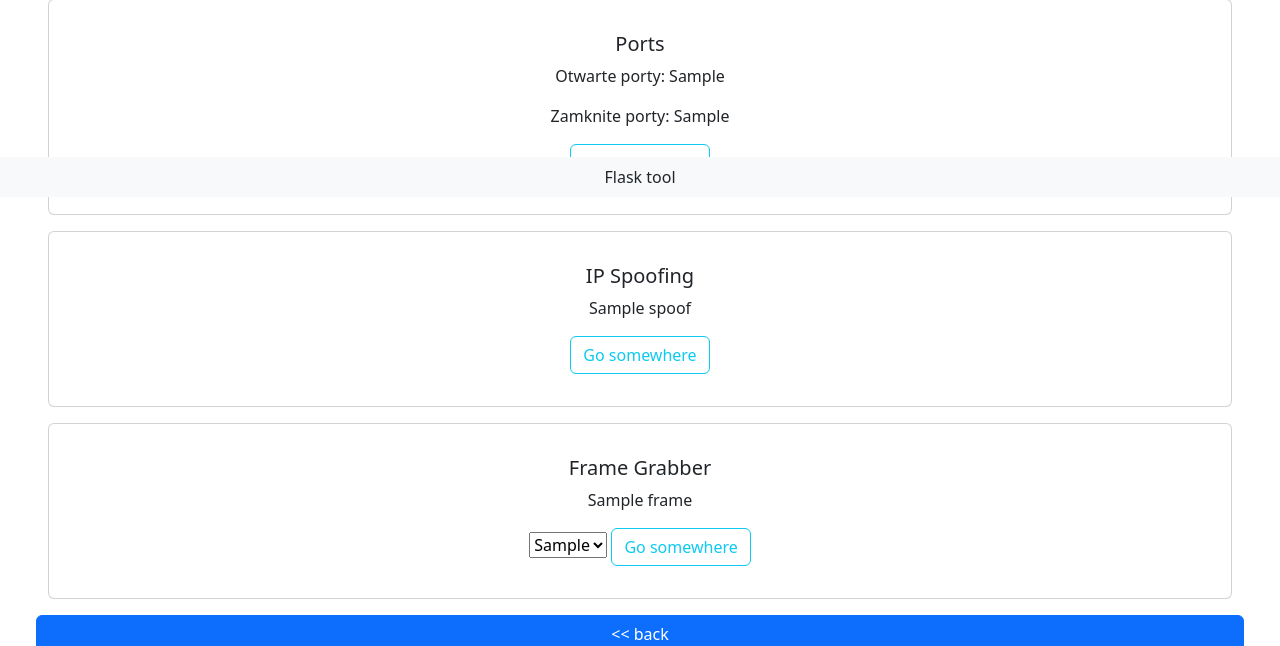
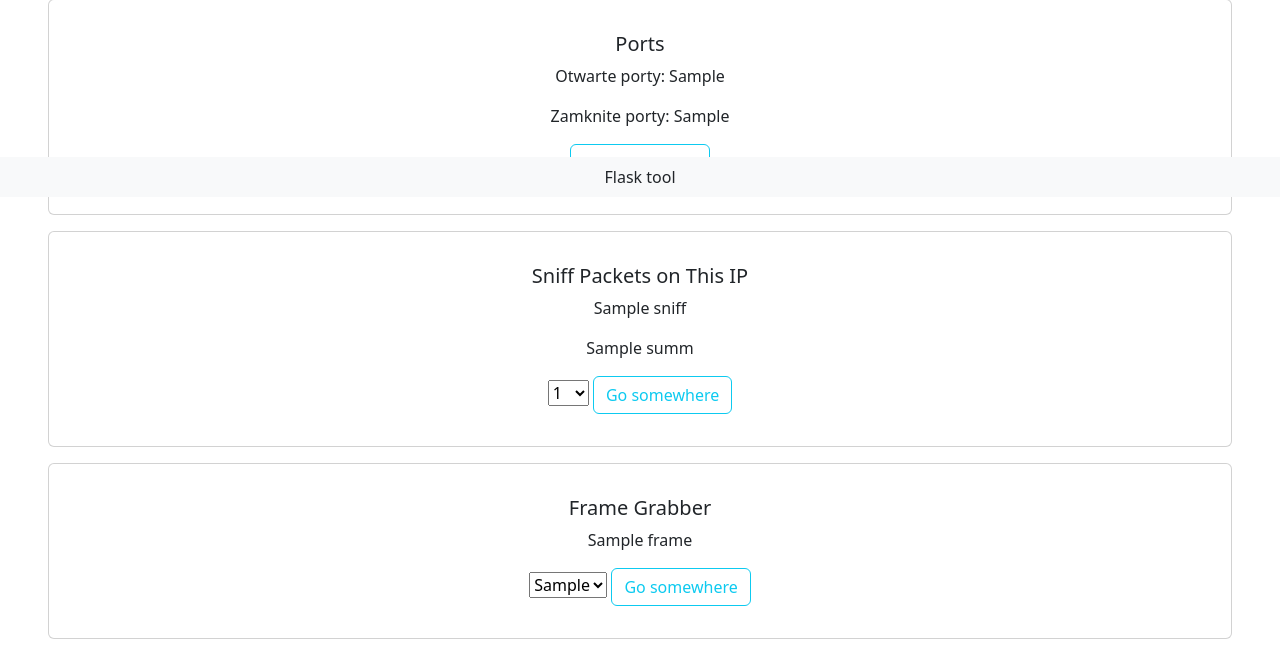
Before and after one commit to KulpinskiPatryk/NetworkToolFlask, a Flask app: template templates/actions.html in a window 1280 px wide. Shown: the part 603-1249 px from the top of the page. Run offline with Flask 2, Linux system fonts and the light colour scheme; the template is opened without the code that fills it: most values are stand-ins (such as "Sample title", 1, 10 or a date in 2020).

Commit message:
Update of sniff

```diff
--- a/main.py
+++ b/main.py
@@ -120,9 +120,12 @@ def ip_spoofing(ip_source, ip_destination):
 
 
 # snifffing packets
-def ip_sniff(ip_source):
-    pack_sniff = scapy.sniff(count=5, filter="host " + str(ip_source))
-    return pack_sniff
+def ip_sniff(ip_source, times):
+    pack_sniff = scapy.sniff(prn=lambda x:x.summary(), count=int(times), filter="host " + str(ip_source))
+    packets_more_information = []
+    for p in pack_sniff:
+        packets_more_information.append(p.mysummary())
+    return pack_sniff, packets_more_information
 
 
 # Flask
@@ -175,9 +178,11 @@ def actions(chosen_ip):
                     open_ports = "?"
                     closed_ports = "?"
                 try:
-                    spoof_list = s['spoof']
+                    sniff_list = s['sniff']
+                    sniff_summary = s['sniff_summary']
                 except KeyError:
-                    spoof_list = "?"
+                    sniff_list = "?"
+                    sniff_summary = "?"
                 try:
                     frame_list = s['frame']
                 except KeyError:
@@ -187,15 +192,15 @@ def actions(chosen_ip):
 
     return render('actions.html', title='Network Tool', chosen_ip=chosen_ip, chosen_mac=actions.chosen_mac
                   , chosen_vendor=chosen_vendor, ping=ping_list, o_ports=open_ports, c_ports=closed_ports,
-                  spoof=spoof_list, frame=frame_list)
+                  sniff=sniff_list, sniff_summary=sniff_summary, frame=frame_list)
 
 
 # Sprawdzenie ip online
 @app.route('/actions/check_vendor/', methods=['GET', 'POST'])
 def check_vendor_online():
     r = requests.get(api_url + actions.chosen_mac)
-    print(r.content.decode())
-    print(actions.chosen_mac)
+    # print(r.content.decode())
+    # print(actions.chosen_mac)
     value = r.content.decode()
     for s in scan_interface.scanned_output:
         if s['mac'] == actions.chosen_mac:
@@ -203,7 +208,6 @@ def check_vendor_online():
                 s['vendor'] = "Nie znaleziono w bazie danych"
             else:
                 s['vendor'] = r.content.decode()
-            chosen_ip = s['ip']
     return redirect(url_for('actions', chosen_ip=actions.chosen_ip))
 
 
@@ -226,19 +230,19 @@ def scan_ports():
     return redirect(url_for('actions', chosen_ip=actions.chosen_ip))
 
 
-@app.route('/actions/ip_spoofing/', methods=['GET', 'POST'])
-def view_ip_spoofing():
+@app.route('/actions/ip_sniffing/', methods=['GET', 'POST'])
+def view_ip_sniffing():
     # przeyłanie paczek z wybranego adresu do adresu obecnie wybranego
     if request.method == 'POST':
-        source = request.form['source_ip']
-    try:
-        # spoof = ip_spoofing(source, actions.chosen_ip)
-        sniff = ip_sniff(actions.chosen_ip)
-        for s in scan_interface.scanned_output:
-            if s['ip'] == actions.chosen_ip:
-                s['spoof'] = sniff
-    except KeyError:
-        pass
+        times = request.form['value_of_times']
+        try:
+            sniff, sniff_more_information = ip_sniff(actions.chosen_ip, times)
+            for s in scan_interface.scanned_output:
+                if s['ip'] == actions.chosen_ip:
+                    s['sniff'] = sniff
+                    s['sniff_summary'] = sniff_more_information
+        except KeyError:
+            pass
     return redirect(url_for('actions', chosen_ip=actions.chosen_ip))
 
 
@@ -251,7 +255,7 @@ def view_frame_grab():
             gotten_message = frame_grabber(actions.chosen_ip, chosen_port)
             for s in scan_interface.scanned_output:
                 if s['ip'] == actions.chosen_ip:
-                    print('On port ' + str(chosen_port) + ' : ' + str(gotten_message))
+                    # print('On port ' + str(chosen_port) + ' : ' + str(gotten_message))
                     s['frame'] = 'On port ' + str(chosen_port) + ' : ' + str(gotten_message)
         except ConnectionRefusedError:
             pass
@@ -261,7 +265,32 @@ def view_frame_grab():
 # Konfiguracja Portów
 @app.route('/port_config/', methods=['GET', 'POST'])
 def view_port_config():
-    return render('port_config.html', title='Network Tool',list_of_ports=list_of_ports, my_ip_address=my_ip_address)
+    check = False
+    try:
+        if scan_interface.scanned_output is not None:
+            check = True
+    except AttributeError:
+        pass
+    return render('port_config.html', title='Network Tool', list_of_ports=list_of_ports, my_ip_address=my_ip_address,
+                  scan_interface=check)
+
+
+# Dodawanie portow
+@app.route('/add_port/', methods=['GET', 'POST'])
+def add_port():
+    if request.method == 'POST':
+        new_port = request.form['new_port']
+        list_of_ports.append(int(new_port))
+    return redirect(url_for('view_port_config'))
+
+
+# Usuwanie portow
+@app.route('/del_port/', methods=['GET', 'POST'])
+def del_port():
+    if request.method == 'POST':
+        port_to_del = request.form['port_to_del']
+        list_of_ports.remove(int(port_to_del))
+    return redirect(url_for('view_port_config'))
 
 
 if __name__ == '__main__':
--- a/templates/actions.html
+++ b/templates/actions.html
@@ -74,12 +74,24 @@
 
         <div class="card text-center p-3 mb-3">
           <div class="card-body">
-            <h5 class="card-title">IP Spoofing</h5>
-              {% if spoof != "?" %}
-                <p class="card-text">{{spoof}}</p>
+            <h5 class="card-title">Sniff Packets on This IP</h5>
+              {% if sniff != "?" %}
+                <p class="card-text">{{sniff}}</p>
+                {% for summ in sniff_summary %}
+                <p class="card-text">{{summ}}</p>
+                {% endfor %}
               {% endif %}
               <div class="text-center">
-                <form action="/actions/ip_spoofing/" method="POST">
+                <form action="/actions/ip_sniffing/" method="POST">
+                  <select name="value_of_times">
+                    <option value="1" selected>1</option>
+                    <option value="2">2</option>
+                    <option value="3">3</option>
+                    <option value="4">4</option>
+                    <option value="5">5</option>
+                    <option value="10">10</option>
+                    <option value="15">15</option>
+                  </select>
                   <button name="" type="submit" class="btn btn-outline-info center">Go somewhere</button>
                 </form>
               </div>
@@ -100,7 +112,12 @@
                   <option value="{{o}}">{{o}}</option>
                   {% endfor %}
                 </select>
+                {% if o_ports != '?' %}
                 <button name="" type="submit" class="btn btn-outline-info center">Go somewhere</button>
+                {% endif %}
+                {% if o_ports == '?' %}
+                <button name="" type="submit" class="btn btn-outline-dangerous center disabled" disabled>Go somewhere</button>
+                {% endif %}
               </form>
             </div>
           </div>
```
Also changed, not shown: templates/port_config.html (+21 -1 lines), README.md.
